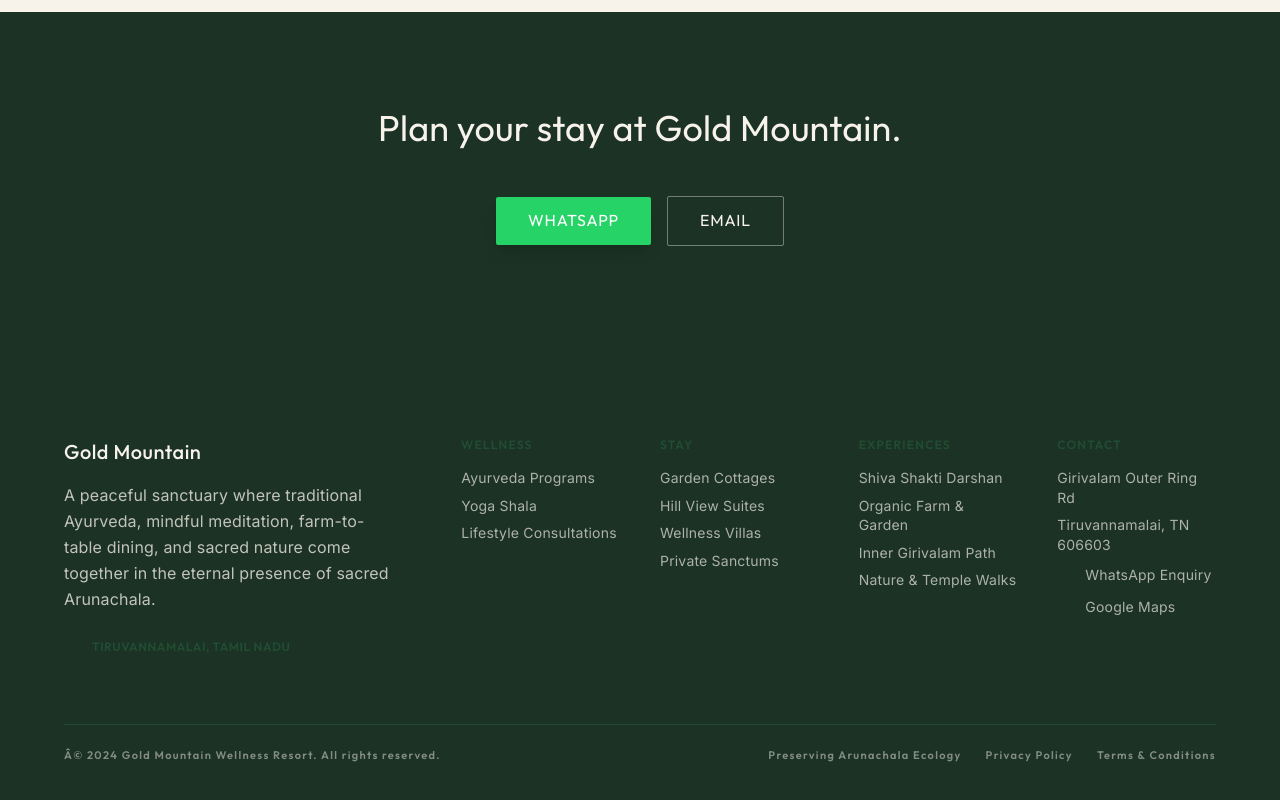
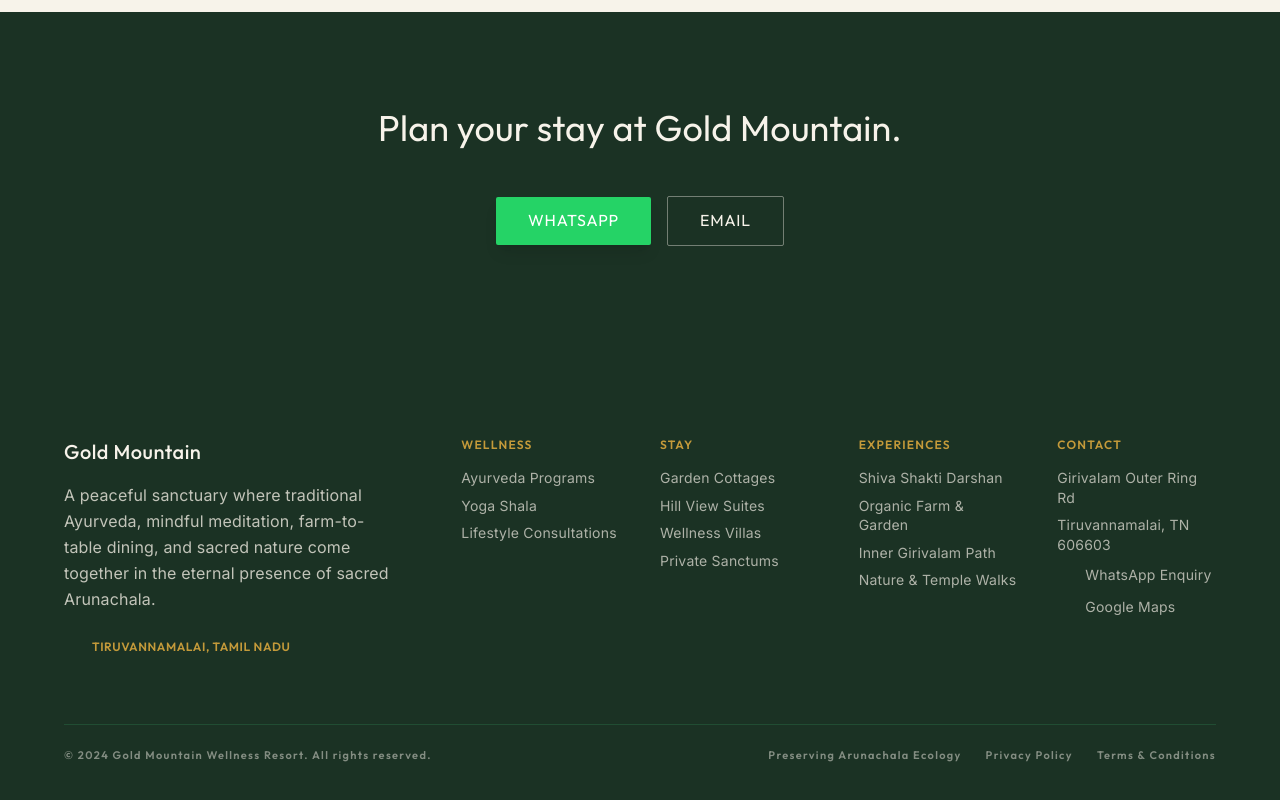
Before and after one commit to aswin-dev-fsd/gold_mountain_v7, a Next.js app: page /stay in a window 1280 px wide. Shown: the part 3668-4468 px from the top of the page. Built offline with nearby package versions, Linux system fonts and the light colour scheme.

Commit message:
style: fix poor contrast of column headers in footer

```diff
--- a/src/components/Experiences.tsx
+++ b/src/components/Experiences.tsx
@@ -30,7 +30,7 @@ export default function Experiences() {
       <div className="w-full max-w-7xl mx-auto px-margin lg:px-margin-desktop">
 
         {/* Section Intro */}
-        <div ref={introRef} className="max-w-3xl mb-space-2xl">
+        <div ref={introRef} className="max-w-3xl mb-space-lg">
           <div className="flex items-center gap-space-xs mb-space-xs">
 
             <span className="font-label-md text-label-md uppercase tracking-widest text-gold-light">The Living Sanctuary</span>
@@ -38,10 +38,10 @@ export default function Experiences() {
           <h2 className="font-headline-lg text-headline-lg text-canvas-ivory tracking-tight">
             More than a stay.
           </h2>
-          <p className="font-headline-md text-headline-md text-gold-light mt-space-xs">
+          <p className="font-headline-sm text-headline-sm text-gold-light mt-space-sm font-normal">
             A place shaped by nature, tradition, and a deeper connection to the surroundings.
           </p>
-          <p className="font-body-md text-body-md text-surface-container-high/80 mt-space-md leading-relaxed">
+          <p className="font-body-md text-body-md text-surface-container-high/80 mt-space-sm leading-relaxed">
             Every corner of Gold Mountain is deliberately tuned to cultivate stillness. Here, daily activities are not organized entertainments, but organic touchpoints with the soil, sacred hills, and ancient customs.
           </p>
         </div>
--- a/src/components/Footer.tsx
+++ b/src/components/Footer.tsx
@@ -37,14 +37,14 @@ export default function Footer() {
             <p className="font-body-md text-body-md text-surface-container-high/80 mb-space-lg leading-relaxed max-w-xl">
               A peaceful sanctuary where traditional Ayurveda, mindful meditation, farm-to-table dining, and sacred nature come together in the eternal presence of sacred Arunachala.
             </p>
-            <div className="flex items-center gap-space-xs text-forest-deep font-label-md text-label-md uppercase tracking-wider">
+            <div className="flex items-center gap-space-xs text-accent-gold font-label-md text-label-md uppercase tracking-wider">
               <span className="material-symbols-outlined text-[18px]">spa</span>
               <span>Tiruvannamalai, Tamil Nadu</span>
             </div>
           </div>
 
           <div className="flex flex-col">
-            <h4 className="font-label-md text-label-md uppercase tracking-widest text-forest-deep mb-space-md">Wellness</h4>
+            <h4 className="font-label-md text-label-md uppercase tracking-widest text-accent-gold mb-space-md">Wellness</h4>
             <ul className="space-y-space-sm font-body-sm text-body-sm text-surface-container-high/70">
               <li><a href="#wellness" className="hover:text-canvas-ivory transition-colors">Ayurveda Programs</a></li>
               <li><a href="#wellness" className="hover:text-canvas-ivory transition-colors">Yoga Shala</a></li>
@@ -53,7 +53,7 @@ export default function Footer() {
           </div>
 
           <div className="flex flex-col">
-            <h4 className="font-label-md text-label-md uppercase tracking-widest text-forest-deep mb-space-md">Stay</h4>
+            <h4 className="font-label-md text-label-md uppercase tracking-widest text-accent-gold mb-space-md">Stay</h4>
             <ul className="space-y-space-sm font-body-sm text-body-sm text-surface-container-high/70">
               <li><a href="#stay" className="hover:text-canvas-ivory transition-colors">Garden Cottages</a></li>
               <li><a href="#stay" className="hover:text-canvas-ivory transition-colors">Hill View Suites</a></li>
@@ -63,7 +63,7 @@ export default function Footer() {
           </div>
 
           <div className="flex flex-col">
-            <h4 className="font-label-md text-label-md uppercase tracking-widest text-forest-deep mb-space-md">Experiences</h4>
+            <h4 className="font-label-md text-label-md uppercase tracking-widest text-accent-gold mb-space-md">Experiences</h4>
             <ul className="space-y-space-sm font-body-sm text-body-sm text-surface-container-high/70">
               <li><a href="#experiences" className="hover:text-canvas-ivory transition-colors">Shiva Shakti Darshan</a></li>
               <li><a href="#experiences" className="hover:text-canvas-ivory transition-colors">Organic Farm &amp; Garden</a></li>
@@ -73,7 +73,7 @@ export default function Footer() {
           </div>
 
           <div className="flex flex-col">
-            <h4 className="font-label-md text-label-md uppercase tracking-widest text-forest-deep mb-space-md">Contact</h4>
+            <h4 className="font-label-md text-label-md uppercase tracking-widest text-accent-gold mb-space-md">Contact</h4>
             <ul className="space-y-space-sm font-body-sm text-body-sm text-surface-container-high/70">
               <li>Girivalam Outer Ring Rd</li>
               <li>Tiruvannamalai, TN 606603</li>
@@ -92,7 +92,7 @@ export default function Footer() {
         </div>
 
         <div className="pt-space-lg flex flex-col md:flex-row items-center justify-between gap-space-md font-label-sm text-label-sm text-surface-container-high/50 border-t border-forest-deep">
-          <p>Â© 2024 Gold Mountain Wellness Resort. All rights reserved.</p>
+          <p>© 2024 Gold Mountain Wellness Resort. All rights reserved.</p>
           <div className="flex flex-wrap items-center gap-space-lg">
             <span>Preserving Arunachala Ecology</span>
             <a href="#" className="hover:text-canvas-ivory transition-colors">Privacy Policy</a>
```
